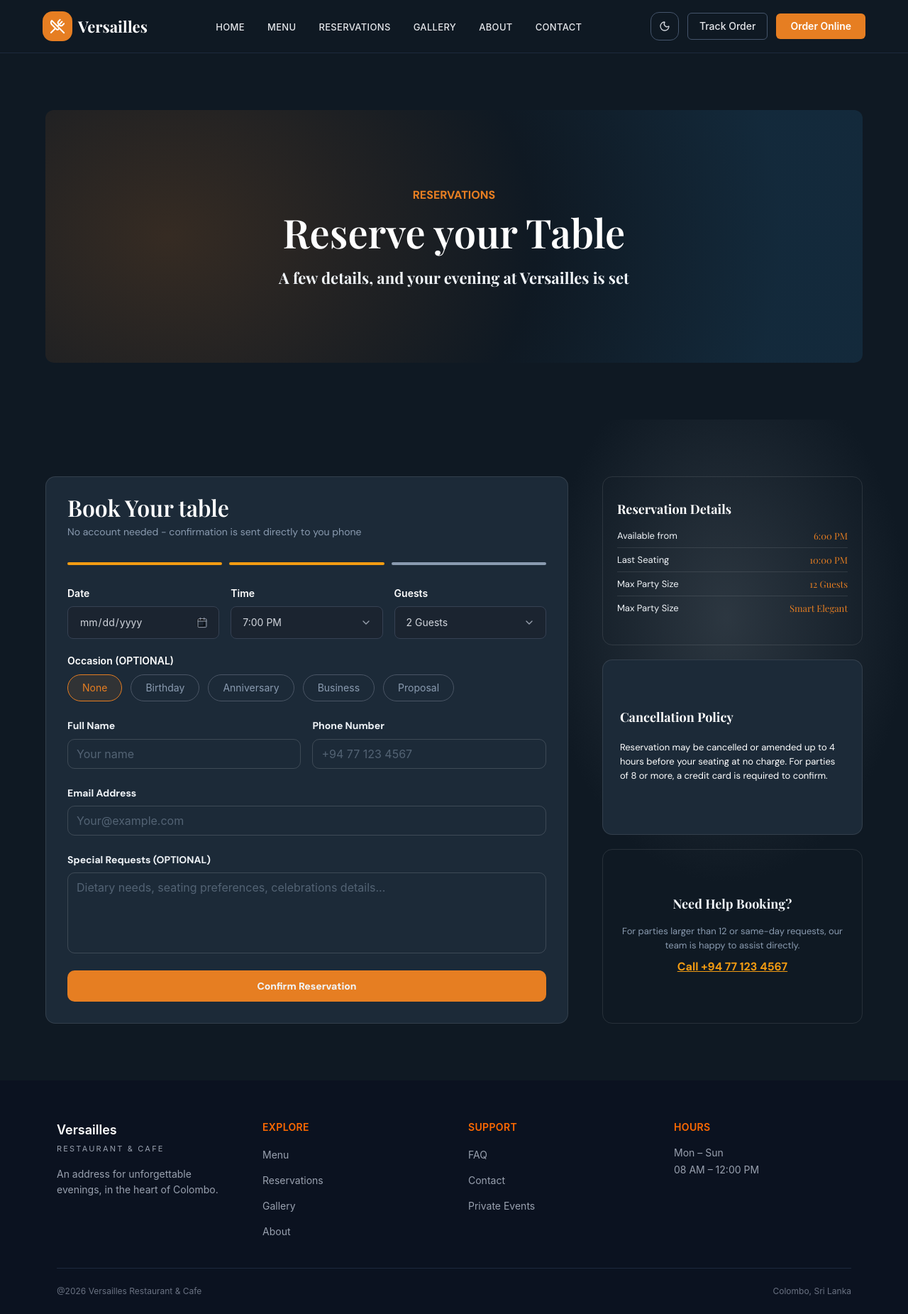
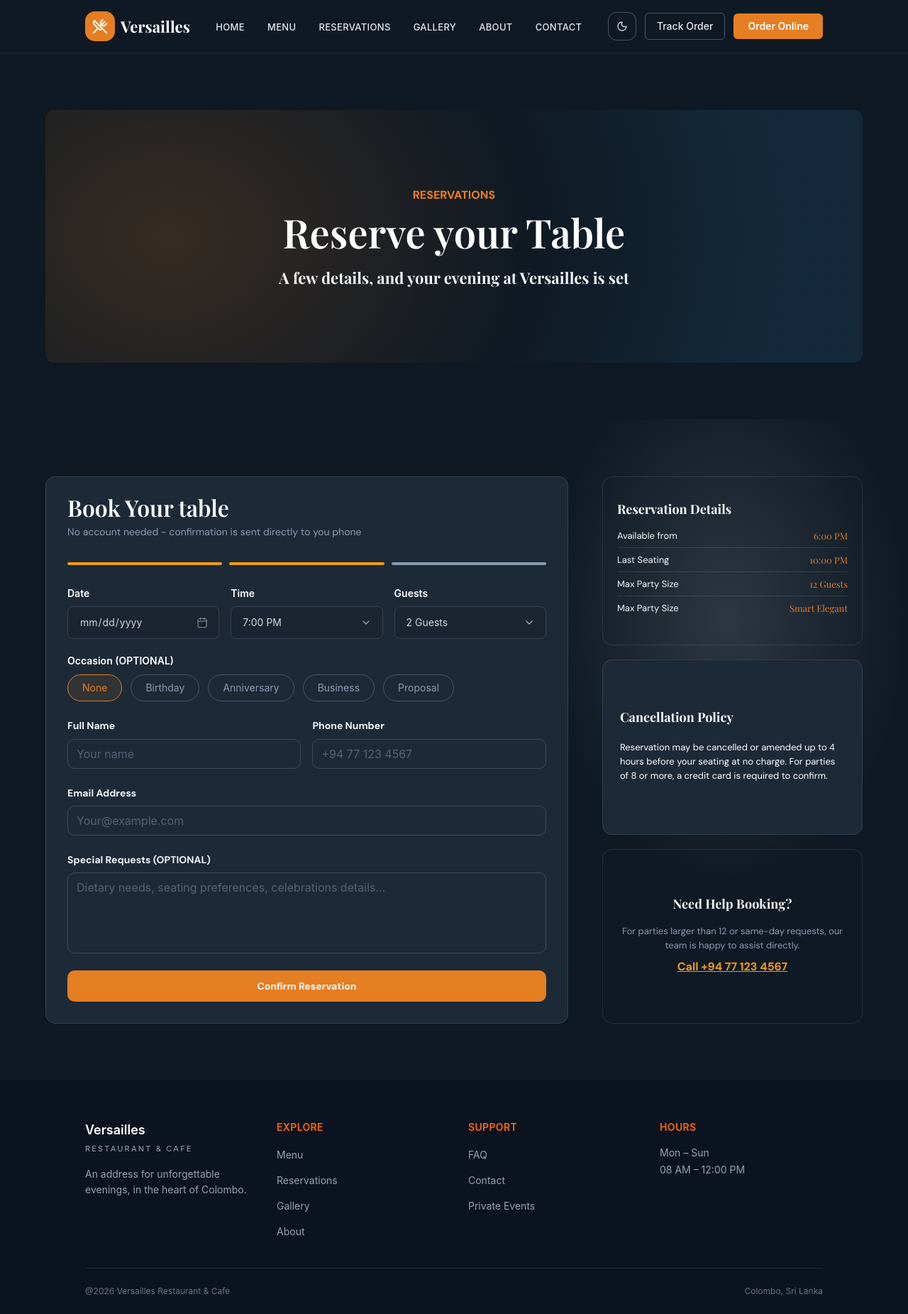
Before and after one commit to Mahdhe/restaurant_management_system_frontend, a React (Vite) app: page /contact in a window 1280 px wide. Shown: the whole page at 71% size. Built offline with nearby package versions, Linux system fonts and the light colour scheme.

Commit message:
Added alignments

```diff
--- a/src/components/layout/Footer.jsx
+++ b/src/components/layout/Footer.jsx
@@ -4,7 +4,7 @@ const Footer = () => {
   const year = 2026;
 
   return (
-    <footer className="w-full bg-[#0B1220] px-6 md:px-16 lg:px-20 pt-14 pb-6">
+    <footer className="w-full bg-[#0B1220] px-6 md:px-16 lg:px-30 pt-14 pb-6">
       <div className="grid grid-cols-1 md:grid-cols-4 gap-10">
         {/* Brand */}
         <div>
--- a/src/components/layout/Navbar.jsx
+++ b/src/components/layout/Navbar.jsx
@@ -15,7 +15,7 @@ const Navbar = () => {
   const [isOpen, setIsOpen] = useState(false);
 
   return (
-    <nav className="sticky top-0 w-full bg-[#0F1923] px-6 lg:px-[60px] md:px-10 py-4 flex items-center justify-between z-50 border-b border-slate-800">
+    <nav className="sticky top-0 w-full bg-[#0F1923] px-6 lg:px-[120px] md:px-10 py-4 flex items-center justify-between z-50 border-b border-slate-800">
       {/* Logo */}
       <Link to="/" className="flex items-center gap-2 shrink-0">
         <div className="flex items-center justify-center w-[42px] h-[42px] p-[9px] bg-[#E67E22] rounded-[14px]">
--- a/src/components/layout/Reservation/Hero2.jsx
+++ b/src/components/layout/Reservation/Hero2.jsx
@@ -9,7 +9,7 @@ const Hero2 = () => {
             }}
 
     >
-      <div className="mx-auto flex w-full max-w-[1400px] flex-col gap-6 lg:flex-row lg:items-stretch lg:gap-12" >
+      <div className="mx-auto flex w-full max-w-[1260px] flex-col gap-6 lg:flex-row lg:items-stretch lg:gap-12" >
 
         {/* Booking form card */}
         <div className="w-full rounded-[14px] border border-white/10 bg-[#1C2A38] p-5 sm:p-7 lg:w-2/3 lg:p-[30px]">
--- a/src/components/layout/Reservation/MainHero.jsx
+++ b/src/components/layout/Reservation/MainHero.jsx
@@ -3,7 +3,7 @@ import React from 'react'
 const MainHero = () => {
     return (
         <section className="w-full bg-[#0F1923] px-6 md:px-16 py-14 sm:py-16 lg:py-20">
-            <div className="relative mx-auto overflow-hidden text-center w-full max-w-[1400px] min-h-[356px] p-5 sm:p-10 rounded-xl items-center flex"
+            <div className="relative mx-auto overflow-hidden text-center w-full max-w-[1270px] min-h-[356px] p-5 sm:p-10 rounded-xl items-center flex"
                 style={{
                     background:
                         "radial-gradient(50% 130% at 15% 50%, rgba(230, 126, 34, 0.18) 0%, rgba(15, 25, 35, 1) 90%, rgba(41, 128, 185, 0.16) 150%)",
```
